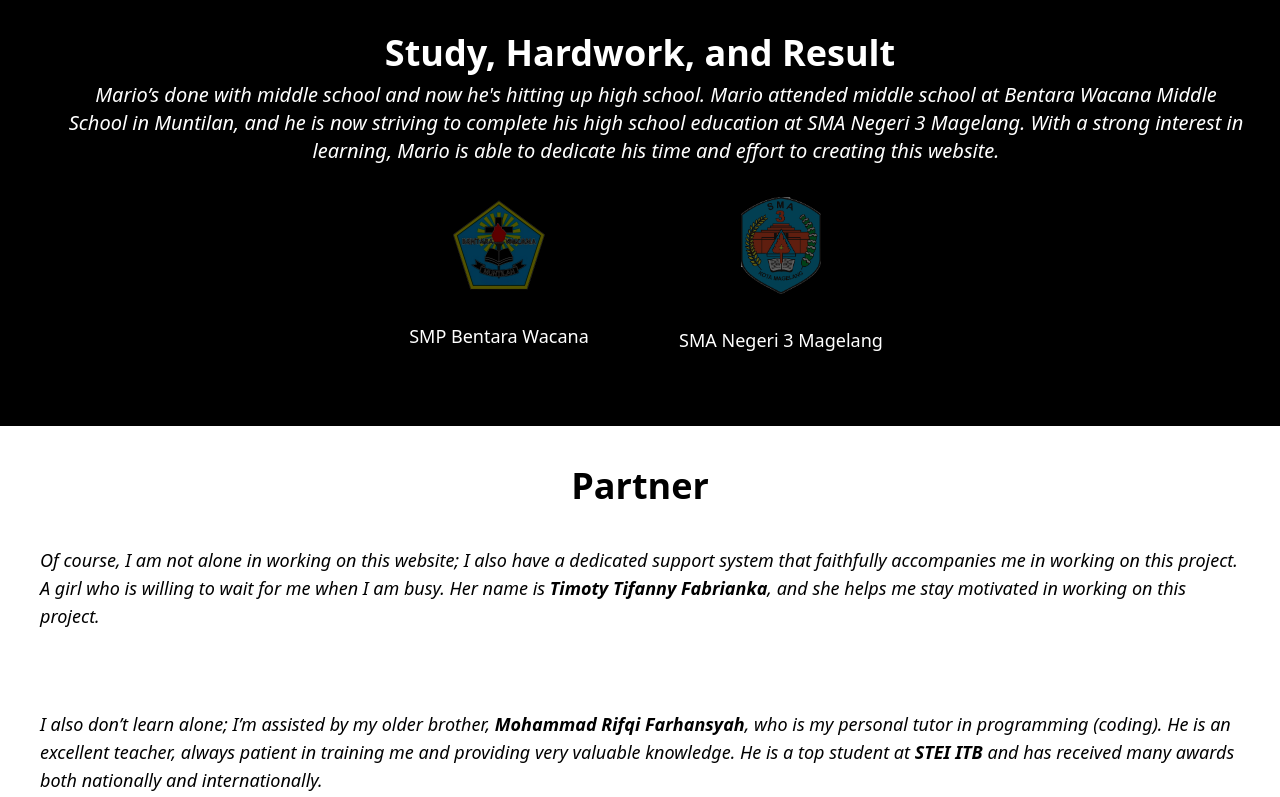
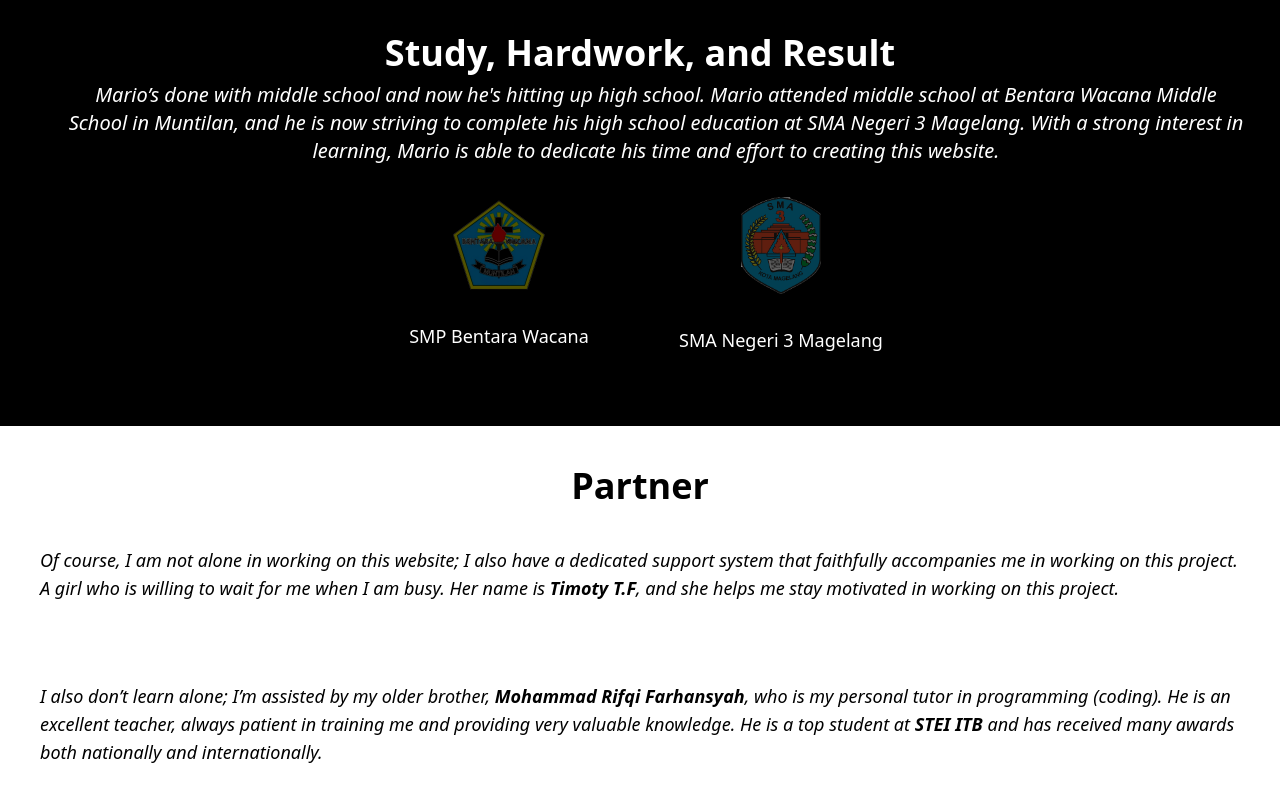
Before and after one commit to mariosabda/webbaru, a React (Vite) app: page / in a window 1280 px wide. Shown: the part 1459-2256 px from the top of the page. Built offline with nearby package versions, Linux system fonts and the light colour scheme.

Commit message:
update nama

```diff
--- a/src/components/partner.jsx
+++ b/src/components/partner.jsx
@@ -6,7 +6,7 @@ const Partner = () => {
             <h1 className="text-center md:text-4xl sm:text-2xl text-xl font-semibold">Partner</h1>
             <p className="text-lg mx-auto px-10 py-10 italic">
             Of course, I am not alone in working on this website; I also have a dedicated support system that faithfully accompanies me in working on this project.
-            A girl who is willing to wait for me when I am busy. Her name is <a href="https://www.instagram.com/timfnny/" className="hover:text-[#FF204E] font-bold">Timoty Tifanny Fabrianka</a>,
+            A girl who is willing to wait for me when I am busy. Her name is <a href="https://www.instagram.com/timfnny/" className="hover:text-[#FF204E] font-bold">Timoty T.F</a>,
             and she helps me stay motivated in working on this project.
             </p>
             <p className="text-lg mx-auto px-10 py-10 italic">
@@ -15,7 +15,6 @@ const Partner = () => {
             He is an excellent teacher, always patient in training me and providing very valuable knowledge.
             He is a top student at <a href="https://www.itb.ac.id/" className="hover:text-[#FF204E] font-bold">STEI ITB</a> and has received many awards both nationally and internationally.
             </p>
-
         </div>
     )
 }
```
